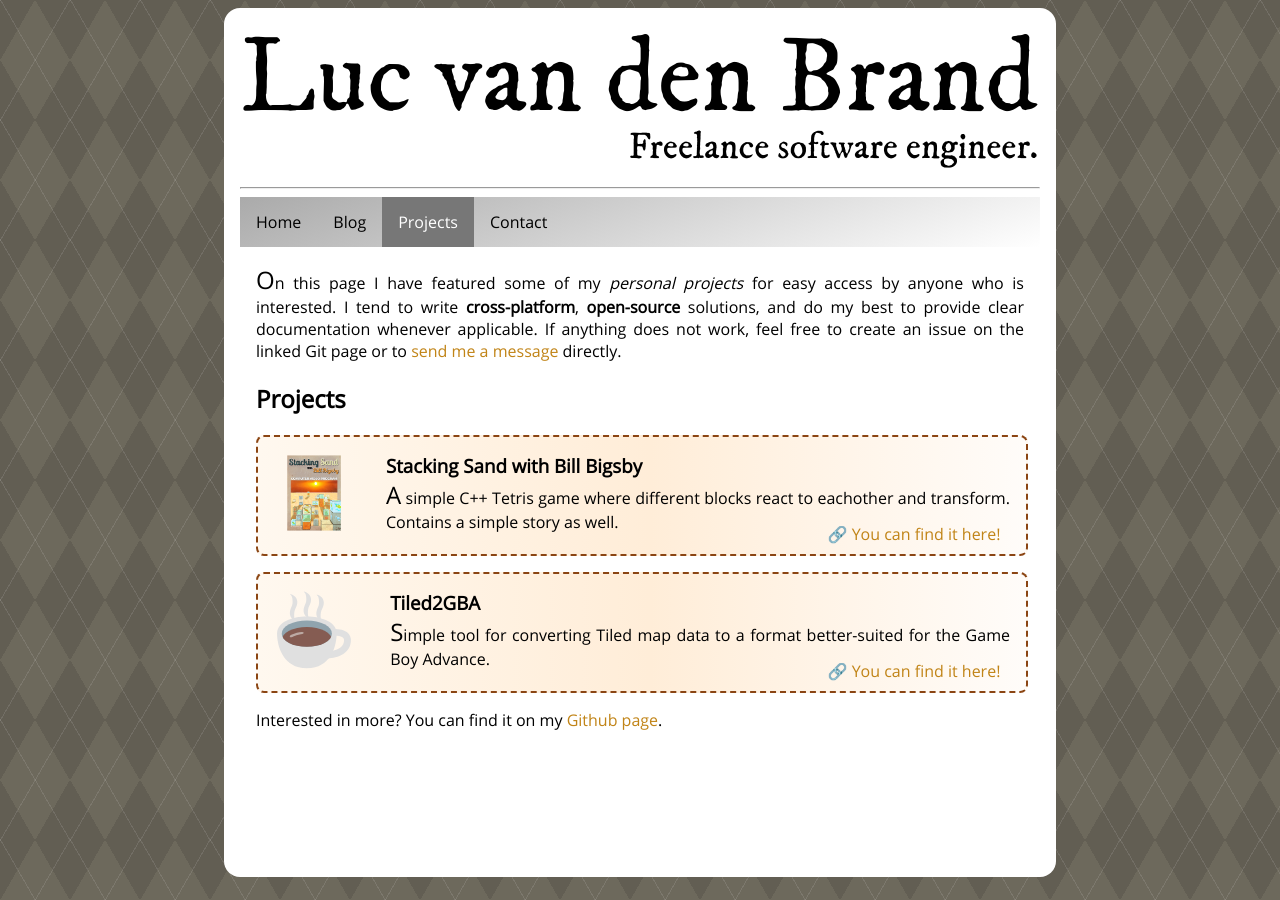
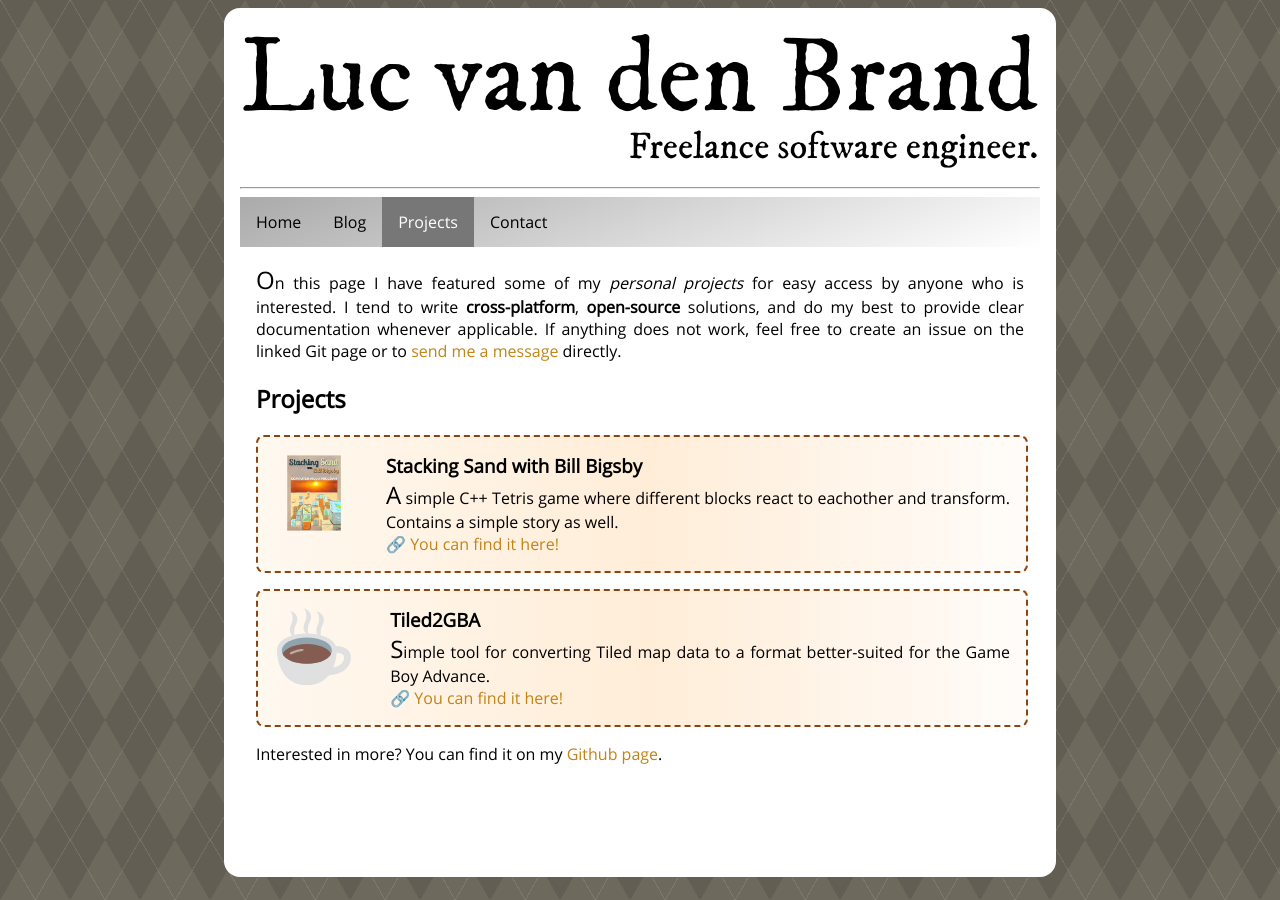
Before and after one commit to LucvandenBrand/lucvandenbrand.github.io, a Jekyll site: the page built from projects.md, in a window 1280 px wide. Built offline with Jekyll 4.4.1, drawn with Linux system fonts in a browser that asks for light colours.

Commit message:
Fixed project link reactivity.

```diff
--- a/assets/css/projectList.scss
+++ b/assets/css/projectList.scss
@@ -25,9 +25,7 @@
 }
 
 .project-listing a {
-  position: absolute;
-  bottom: 1vh;
-  right: 2vw;
+  display: block;
 }
 
 .project-icon {
```
